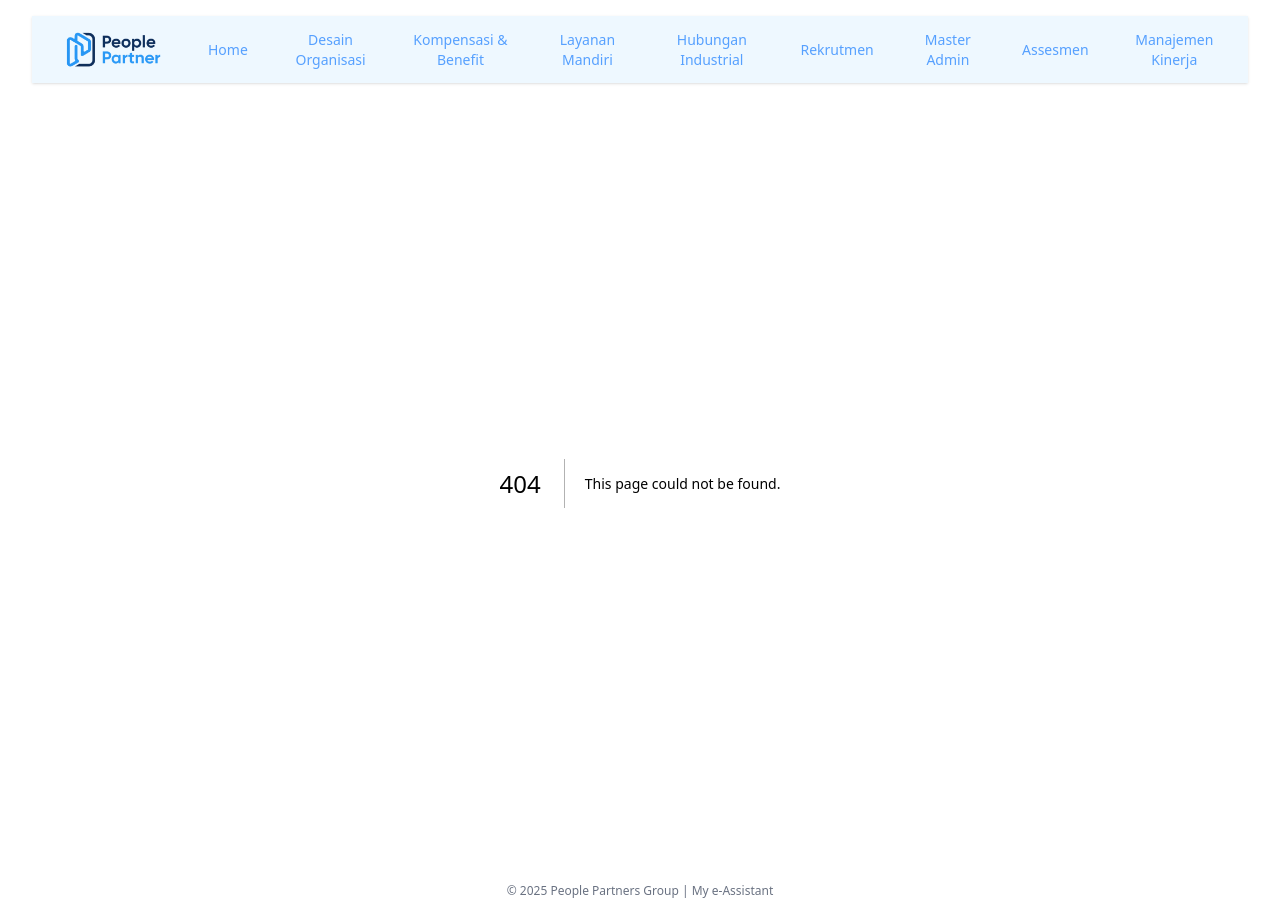
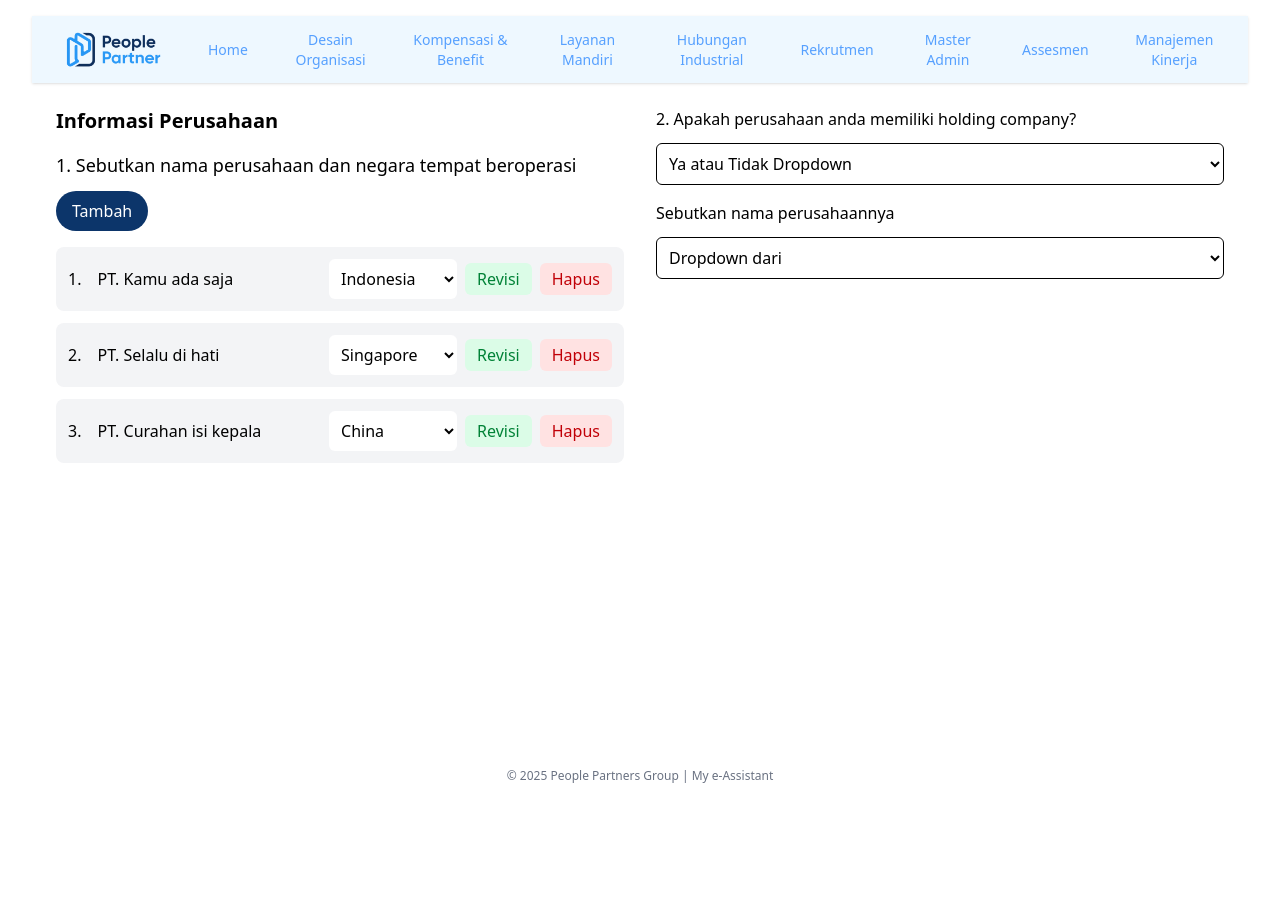
Before and after one commit to logikasistembisnis/fe-hrms, a Next.js app: page /master-admin/desain-perusahaan in a window 1280 px wide. Before the commit this address had no page. After the commit the page ends 800 px from the top, so only its background shows below. Built offline with nearby package versions, Linux system fonts and the light colour scheme.

Commit message:
desain perusahaan

```diff
--- /dev/null
+++ b/src/app/(admin)/master-admin/desain-perusahaan/page.tsx
@@ -0,0 +1,6 @@
+import Form1 from "@/components/desainperusahaan/Form1";
+export default function DesainPerusahaan() {
+    return(
+        <div><Form1/></div>
+    );
+}
--- /dev/null
+++ b/src/components/desainperusahaan/Form1.tsx
@@ -0,0 +1,120 @@
+"use client";
+
+import { useState } from "react";
+import { Plus, Check, X } from "lucide-react";
+
+export default function Form1() {
+  const [companies, setCompanies] = useState([
+    { id: 1, name: "PT. Kamu ada saja", country: "Indonesia" },
+    { id: 2, name: "PT. Selalu di hati", country: "Singapore" },
+    { id: 3, name: "PT. Curahan isi kepala", country: "China" },
+  ]);
+
+  const countries = ["Indonesia", "Singapore", "Korea", "Malaysia", "China"];
+
+  const addCompany = () => {
+    setCompanies([
+      ...companies,
+      { id: companies.length + 1, name: "", country: "" },
+    ]);
+  };
+
+  const deleteCompany = (id: number) => {
+    setCompanies(companies.filter((c) => c.id !== id));
+  };
+
+  return (
+    <div className="grid grid-cols-1 md:grid-cols-2 gap-8 p-6">
+      {/* BAGIAN KIRI */}
+      <div>
+        <h2 className="text-xl font-semibold mb-4">Informasi Perusahaan</h2>
+        <p className="font-medium text-lg mb-3">
+          1. Sebutkan nama perusahaan dan negara tempat beroperasi
+        </p>
+
+        {/* Tombol Tambah */}
+        <button
+          onClick={addCompany}
+          className="flex items-center gap-2 mb-4 px-4 py-2 bg-[#0c356a] text-white rounded-full cursor-pointer"
+        >
+          Tambah
+        </button>
+
+        {/* Daftar Perusahaan */}
+        <div className="space-y-3">
+          {companies.map((company, index) => (
+            <div
+              key={company.id}
+              className="flex flex-wrap items-center gap-2 p-3 rounded-lg bg-gray-100"
+            >
+              <span className="font-medium">{index + 1}.</span>
+              <input
+                type="text"
+                value={company.name}
+                onChange={(e) =>
+                  setCompanies(
+                    companies.map((c) =>
+                      c.id === company.id ? { ...c, name: e.target.value } : c
+                    )
+                  )
+                }
+                placeholder="Nama Perusahaan"
+                className="p-2 rounded-md flex-1 min-w-[150px]"
+              />
+
+              <select
+                value={company.country}
+                onChange={(e) =>
+                  setCompanies(
+                    companies.map((c) =>
+                      c.id === company.id ? { ...c, country: e.target.value } : c
+                    )
+                  )
+                }
+                className="bg-white p-2 rounded-md"
+              >
+                <option value="">Pilih Negara</option>
+                {countries.map((country) => (
+                  <option key={country} value={country}>
+                    {country}
+                  </option>
+                ))}
+              </select>
+
+              <button className="bg-green-100 text-green-700 px-3 py-1 rounded-md hover:bg-green-200">
+                Revisi
+              </button>
+
+              <button
+                onClick={() => deleteCompany(company.id)}
+                className="bg-red-100 text-red-700 px-3 py-1 rounded-md hover:bg-red-200"
+              >
+                Hapus
+              </button>
+            </div>
+          ))}
+        </div>
+      </div>
+
+      {/* BAGIAN KANAN */}
+      <div>
+        <p className="font-medium mb-3">
+          2. Apakah perusahaan anda memiliki holding company?
+        </p>
+
+        <select className="border p-2 rounded-md w-full mb-4">
+          <option>Ya atau Tidak Dropdown</option>
+          <option>Ya</option>
+          <option>Tidak</option>
+        </select>
+
+        <p className="font-medium mb-3">Sebutkan nama perusahaannya</p>
+        <select className="border p-2 rounded-md w-full">
+          <option>Dropdown dari</option>
+          <option>PT. Holding Satu</option>
+          <option>PT. Holding Dua</option>
+        </select>
+      </div>
+    </div>
+  );
+}
```
